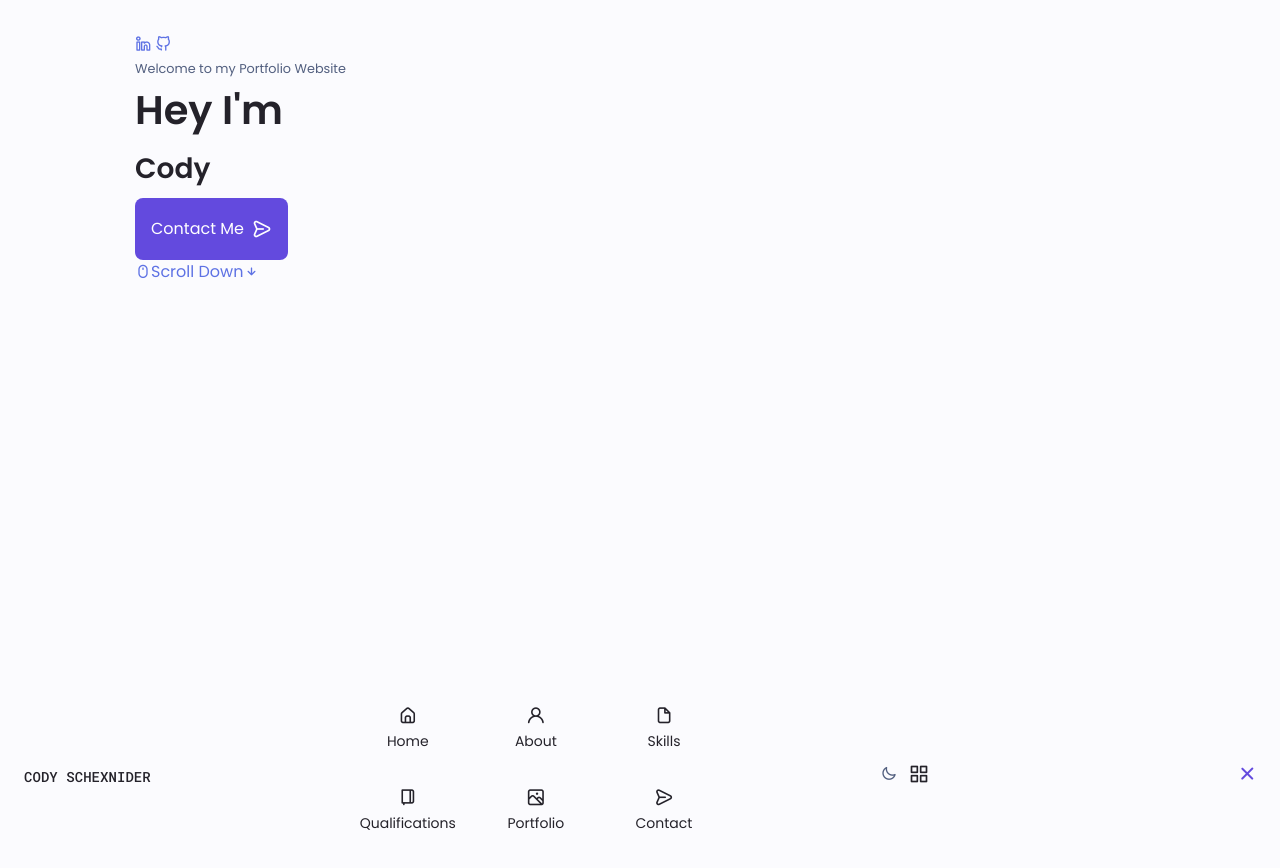
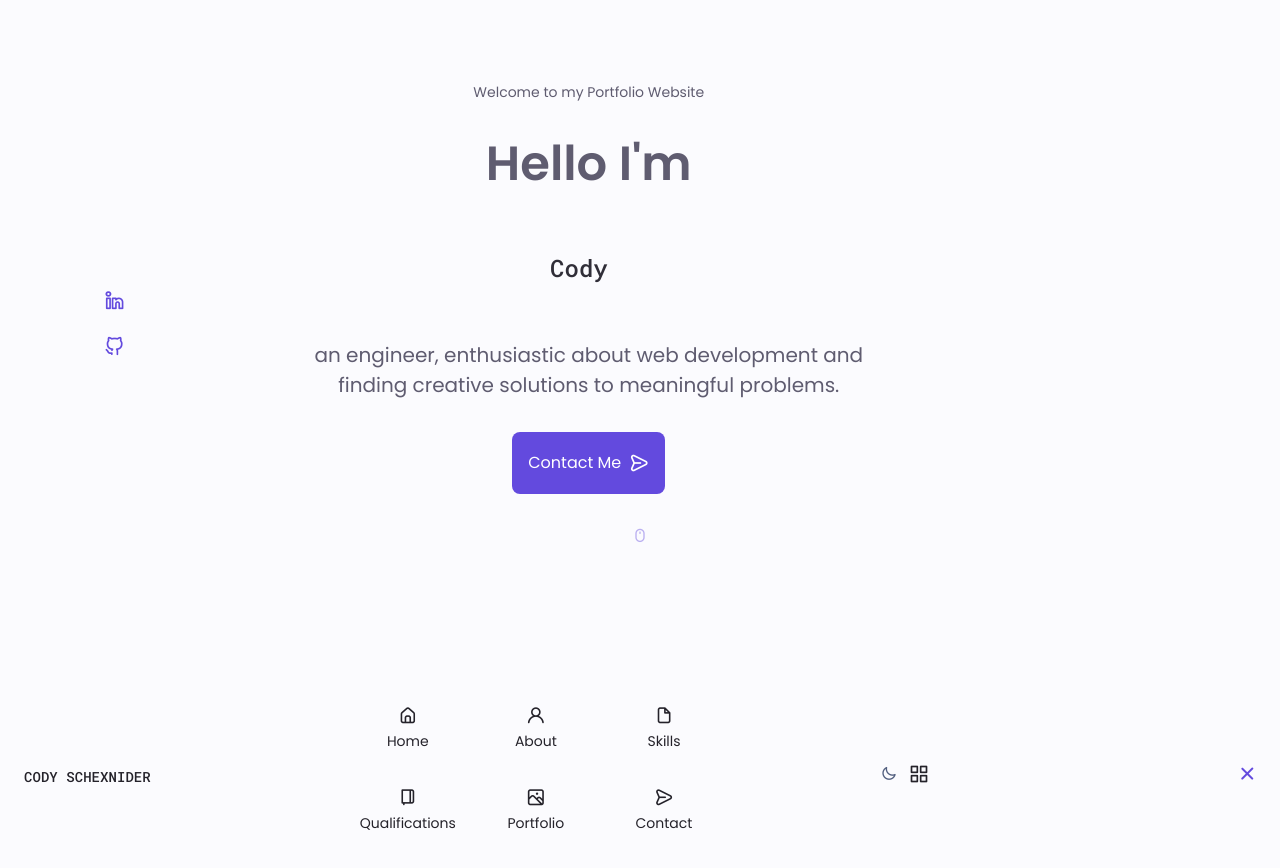
Before and after one commit to cdschexnide/Personal-Website, a plain HTML site: page index.html in a window 1280 px wide. Shown: the top 868 px of the page. Drawn offline with nearby package versions, Linux system fonts and the light colour scheme.

Commit message:
added CSS/HTML for home section

```diff
--- a/css/style.css
+++ b/css/style.css
@@ -345,3 +345,161 @@ img{
 .scroll-header{
     box-shadow: 0 -1px 4px rgba(0, 0, 0, 0.15);
 }
+
+/* ===================== HOME ================== */
+
+.home{
+    height: 70vh;
+    align-content: space-between;
+    margin-top: var(--mb-3);
+    padding-bottom: 0;
+    margin-bottom: var(--mb-2);
+}
+
+.home__container{
+    display: flex;
+    gap: 1.75rem;
+    padding-left: 0;
+    margin-left: var(--mb-1);
+    justify-content: space-around;
+    align-items: center;
+}
+
+.home__content{
+    display: grid;
+    grid-template-columns: 1fr 1fr;
+    grid-template-areas: 'home__social home__content';
+    padding-top: var(--mb-2-5);
+    align-items: center;
+    height: auto;
+    align-content: space-between;
+    margin-right: var(--mb-0-25);
+    margin-left: 0;
+}
+
+.home__social{
+    display: grid;
+    grid-area: home__social;
+    grid-template-columns: max-content;
+    row-gap: 1rem;
+    column-gap: 0;
+    padding-top: 2rem;
+    margin: 0;
+}
+
+.home__social-icon{
+    font-size: 1.25rem;
+    color: var(--first-color);
+}
+.home__social-icon:hover{
+    color: var(--first-color-alt);
+}
+
+.home__data{
+    grid-area: home__content;
+    width: 600px;
+    align-content: center;
+    text-align: center;
+    transform: translateX(-4rem);
+}
+
+.home__welcome{
+    text-align: center;
+    font-size: var(--small-font-size);
+    color: var(--text-color);
+    padding: 1.5rem;
+}
+
+.home__title{
+    text-align: center;
+    font-size: var(--big-font-size);
+    color: var(--text-color);
+    margin-top: var(--mb-1-5);
+    padding-bottom: 1rem;
+}
+
+#typewriter{
+    margin-top: var(--mb-1);
+    margin-bottom: var(--mb-2);
+}
+
+.Typewriter__wrapper{
+    text-align: center;
+    font-size: var(--h2-font-size);
+    font-family: var(--robotomono-font);
+    font-weight: var(--font-medium);
+    color: var(--mainText);
+}
+
+.Typewriter__cursor{
+    font-size: var(--h1-font-size);
+    color: var(--text-color);
+    font-family: var(--gullible-font);
+    font-weight: 600;
+}
+
+.home__subtitle{
+    text-align: center;
+    font-size: var(--h3-font-size);
+    color: var(--text-color);
+    font-weight: var(--font-medium);
+    margin-bottom: var(--mb-1);
+    padding: 1rem 1.5rem 1rem 1.5rem;
+}
+
+/* SCROLL DOWN */
+@keyframes scrollDown {
+    0%{
+        margin-top: 14px;
+        opacity: 0;
+    }
+    15%{
+        margin-top: 14px;
+        opacity: 1;
+    }
+    30%{
+        margin-top: 14px;
+        opacity: 1;
+    }
+    50%{
+        margin-top: 30px;
+        opacity: 1;
+    }
+    100%{
+        margin-top: 30px;
+        opacity: 0;
+    }
+}
+
+.home__scroll{
+    display: flex;
+    justify-content: center;
+    margin-top: 0;
+    animation: scrollDown 3s infinite;
+
+}
+
+.home__scroll-button{
+    color: var(--first-color);
+    transition: .5s;
+}
+.home__scroll-button:hover{
+    color: var(--first-color-alt);
+    transform: translateY(.25rem);
+}
+
+.home__scroll-mouse{
+    font-size: var(--big-font-size);
+    margin-top: var(--mb-3);
+}
+
+.home__scroll-name{
+    font-size: var(--small-font-size);
+    color: var(--title-color);
+    font-weight: var(--font-medium);
+    margin: var(--mb-0-25);
+}
+
+.home__scroll-arrow{
+    font-size: var(--h3-font-size);
+}
--- a/index.html
+++ b/index.html
@@ -88,9 +88,9 @@
 
     <!-------------------  HOME  ------------------->
     <section class="home section" id="home">
-      <div class="home__container container grid">
+      <div class="home__container container">
 
-        <div class="home__content grid">
+        <div class="home__content">
           <div class="home__social">
             <a href="#" target="_blank" class="home__social-icon" id="myLinkedIn">
               <i class="uil uil-linkedin-alt"></i>
@@ -103,22 +103,21 @@
 
         <div class="home__data">
           <small class="home__welcome s-color"> Welcome to my Portfolio Website </small>
-          <h1 class="home__title"> Hey I'm </h1>
-          <h3 class="home__subtitle" id="home-bio">
-            <div id="typewriter"></div>
-          </h3>
+          <h1 class="home__title"> Hello I'm </h1>
+          <div id="typewriter"></div>
+          <h3 class="home__subtitle" id="home-bio"> an engineer, enthusiastic about web development and finding creative solutions to meaningful problems. </h3>
           <a href="#contact" class="button button--flex">
             Contact Me <i class="uil uil-message button__icon"></i>
           </a>
         </div>
+      </div>
 
-        <div class="home__scroll">
-          <a href="#about" class="home__scroll-button button--flex">
-            <i class="uil uil-mouse-alt"></i>
-            <span class="home__scroll-name"> Scroll Down </span>
-            <i class="uil uil-arrow-down home__scroll-arrow"></i>
-          </a>
-        </div>
+      <div class="home__scroll">
+        <a href="#about" class="home__scroll-button button--flex">
+          <i class="uil uil-mouse-alt"></i>
+          <!-- <span class="home__scroll-name"> Scroll Down </span>
+          <i class="uil uil-arrow-down home__scroll-arrow"></i> -->
+        </a>
       </div>
     </section>
 
--- a/js/script.js
+++ b/js/script.js
@@ -66,7 +66,7 @@ navLink.forEach((n) => n.addEventListener('click', linkAction));
 // ======================== REMOVE MENU PROFILE ========================
 
 new Typewriter('#typewriter', {
-  strings: ['Cody Schexnider', 'Software Engineer', 'Open Source Contributor'],
+  strings: ['Cody Schexnider', 'Web Developer', 'Open Source Contributor'],
   autoStart: true,
   loop: true,
   cursor: '|',
```
